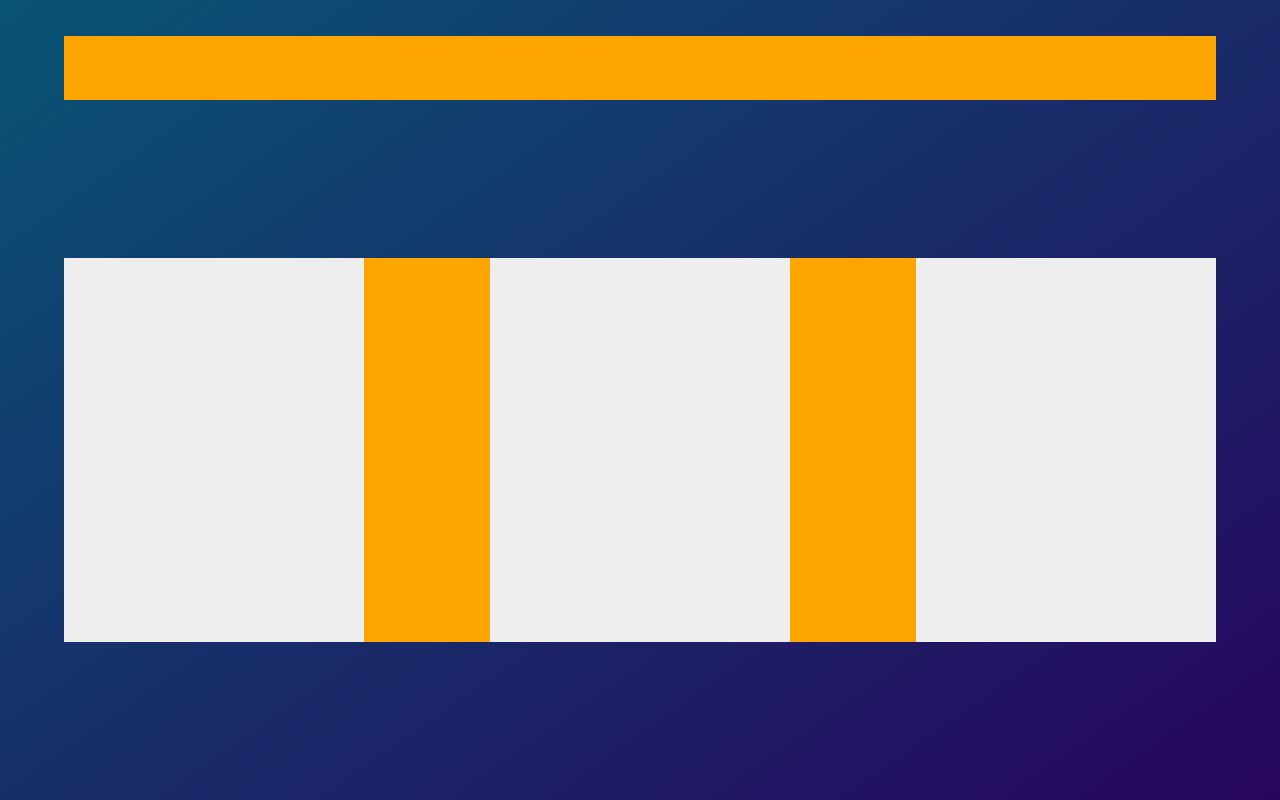
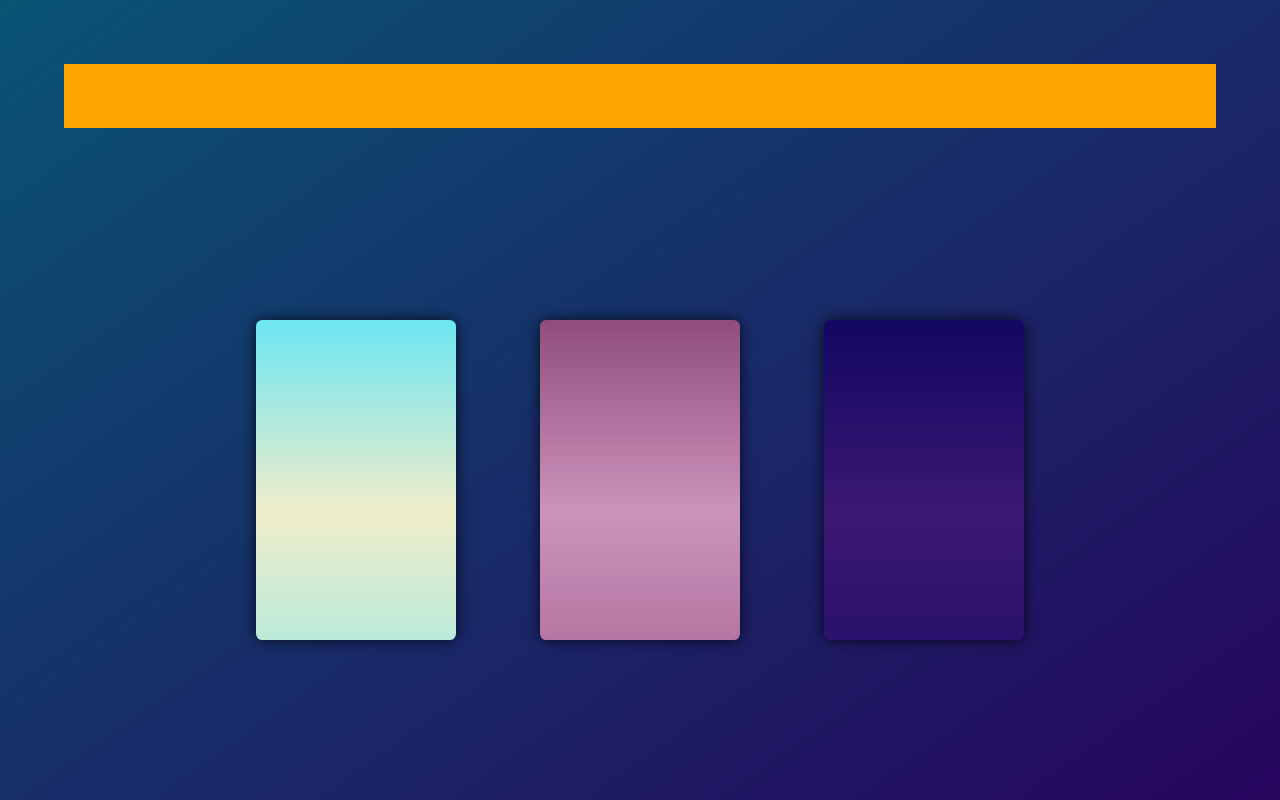
Before and after one commit to xPiccolinox/weather-app, a React (Create React App) app: page / in a window 1280 px wide. Built offline with nearby package versions, Linux system fonts and the light colour scheme.

Commit message:
Feat: WeatherTile different colors

```diff
--- a/src/App.css
+++ b/src/App.css
@@ -14,22 +14,21 @@
   background-color: orange;
   position: absolute;
   top: 0;
-  margin-top: 36px;
+  margin-top: 8vh;
   width: 90vw;
   height: 64px;
 }
 .WeatherTiles {
-  background-color: orange;
   display: flex;
   align-items: center;
   justify-content: space-between;
   flex-wrap: wrap;
   position: relative;
-  margin-top: 100px;
-  width: 90vw;
-  height: 30vw;
-  min-width: 60vh;
-  min-height: 20vh;
+  margin-top: 20vh;
+  width: 60vw;
+  height: 25vw;
+  min-width: 90vh;
+  min-height: 37.5vh;
   max-width: 150vh;
-  max-height: 50vh;
+  max-height: 62.5vh;
 }
--- a/src/App.js
+++ b/src/App.js
@@ -14,9 +14,9 @@ function App() {
 
         </div>
         <div className="WeatherTiles">
-          <WeatherTile />
-          <WeatherTile />
-          <WeatherTile />
+          <WeatherTile id={1}/>
+          <WeatherTile id={2}/>
+          <WeatherTile id={3}/>
         </div>
         {/* <div className="searchBar">
 
--- a/src/WeatherTile/WeatherTile.css
+++ b/src/WeatherTile/WeatherTile.css
@@ -5,4 +5,15 @@
   position: relative;
   width: 26%;
   height: 100%;
+  border-radius: 0.5vw;
+  box-shadow: 0px 0px 16px -2px #000;
 }
+.tileId_1 {
+  background: linear-gradient(180deg, rgba(108,230,242,1) 0%, rgba(240,237,202,1) 60%, rgba(108,230,242,1) 160%);
+}
+.tileId_2 {
+  background: linear-gradient(180deg, rgba(143,77,124,1) 0%, rgba(204,147,188,1) 60%, rgba(143,77,124,1) 160%);
+}
+.tileId_3 {
+  background: linear-gradient(180deg, rgba(18,7,97,1) 0%, rgba(59,24,116,1) 60%, rgba(18,7,97,1) 160%);
+}
--- a/src/WeatherTile/WeatherTile.js
+++ b/src/WeatherTile/WeatherTile.js
@@ -1,8 +1,10 @@
 import './WeatherTile.css'
 
-const WeatherTile = () => {
+const WeatherTile = (props) => {
+  const className=`weatherTile tileId_${props.id}`
+
   return(
-    <div className="weatherTile">
+    <div className={className}>
 
     </div>
   )
```
